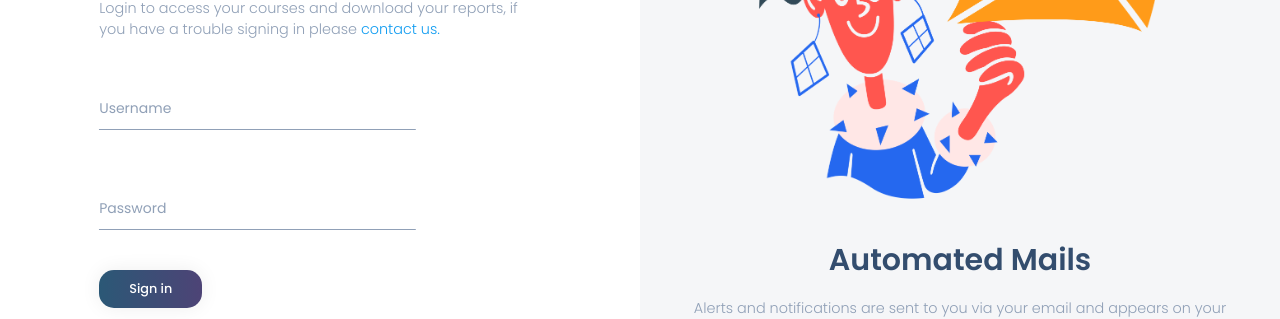
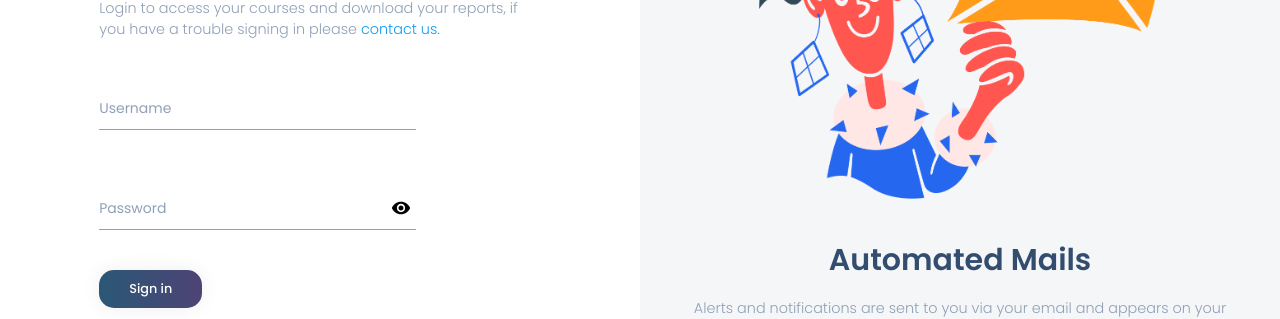
Before and after one commit to 3ba2ii/Attend., a React (Create React App) app: page / in a window 1280 px wide. Shown: the part 332-651 px from the top of the page. Built offline with nearby package versions, Linux system fonts and the light colour scheme; no server answers.

Commit message:
🥳 : Added the visibility button and logic to the password input field

```diff
--- a/src/components/common/Form.js
+++ b/src/components/common/Form.js
@@ -1,11 +1,38 @@
-import React from 'react';
+import React, { useState } from 'react';
 import './form.css';
 
+import VisibilityIcon from '@material-ui/icons/Visibility';
+import VisibilityOffIcon from '@material-ui/icons/VisibilityOff';
+
 export const Form = (props) => {
+  const [visiblePassword, setVisiblePassword] = useState(false);
   return (
     <div className={`${props.className}-form`}>
+      <div className='visible'>
+        {props.type === 'password' &&
+          (!visiblePassword ? (
+            <span
+              className='cursor-pointer'
+              onClick={(e) => setVisiblePassword(true)}
+            >
+              <VisibilityIcon className='visibility-icon' fontSize={'small'} />
+            </span>
+          ) : (
+            <span
+              className='cursor-pointer'
+              onClick={(e) => setVisiblePassword(false)}
+            >
+              <VisibilityOffIcon
+                className='visibility-icon'
+                fontSize={'small'}
+              />
+            </span>
+          ))}
+      </div>
       <input
-        type={props.type}
+        type={
+          props.type === 'text' ? 'text' : visiblePassword ? 'text' : 'password'
+        }
         name={props.name}
         required={props.required || true}
         onChange={(e) => {
@@ -13,6 +40,7 @@ export const Form = (props) => {
         }}
         autoComplete='off'
       />
+
       <label htmlFor={props.name} className={`label-name`}>
         <span className='content-name'>{props.name}</span>
       </label>
--- a/src/components/common/form.css
+++ b/src/components/common/form.css
@@ -4,15 +4,13 @@
   margin-top: 10px;
   position: relative;
   height: 60px;
-  left: 50%;
-  transform: translateX(-50%);
+
   overflow: hidden;
   margin-bottom: 20px;
-  -webkit-transform: translateX(-50%);
-  -moz-transform: translateX(-50%);
-  -ms-transform: translateX(-50%);
-  -o-transform: translateX(-50%);
+
   margin-bottom: 40px;
+  z-index: 1;
+  max-width: 75%;
 }
 
 [class$='-form'] input {
@@ -24,6 +22,7 @@
   outline: none;
   font-family: var(--main-font-family);
   font-size: 1rem;
+  position: relative;
 }
 
 [class$='-form'] label {
@@ -36,7 +35,6 @@
   border-bottom: 1px solid var(--main-subheading-font-color);
   font-size: 0.875rem;
   color: #11111171;
-  max-width: 75%;
 }
 
 [class$='-form'] label::after {
@@ -120,3 +118,10 @@
   justify-content: space-between;
   align-items: center;
 }
+.visible {
+  position: absolute;
+  z-index: 10;
+  cursor: pointer;
+  right: 5px;
+  bottom: 5px;
+}
--- a/src/index.css
+++ b/src/index.css
@@ -89,6 +89,7 @@ p span {
   -moz-border-radius: 15px;
   -ms-border-radius: 15px;
   -o-border-radius: 15px;
+  outline: none;
 }
 
 .btn-grad:hover {
@@ -96,6 +97,7 @@ p span {
   color: #fff;
   text-decoration: none;
 }
+
 .cursor-pointer {
   cursor: pointer;
 }
```
Also changed, not shown: 1 other file (tests, documents, lock files or other folders).
